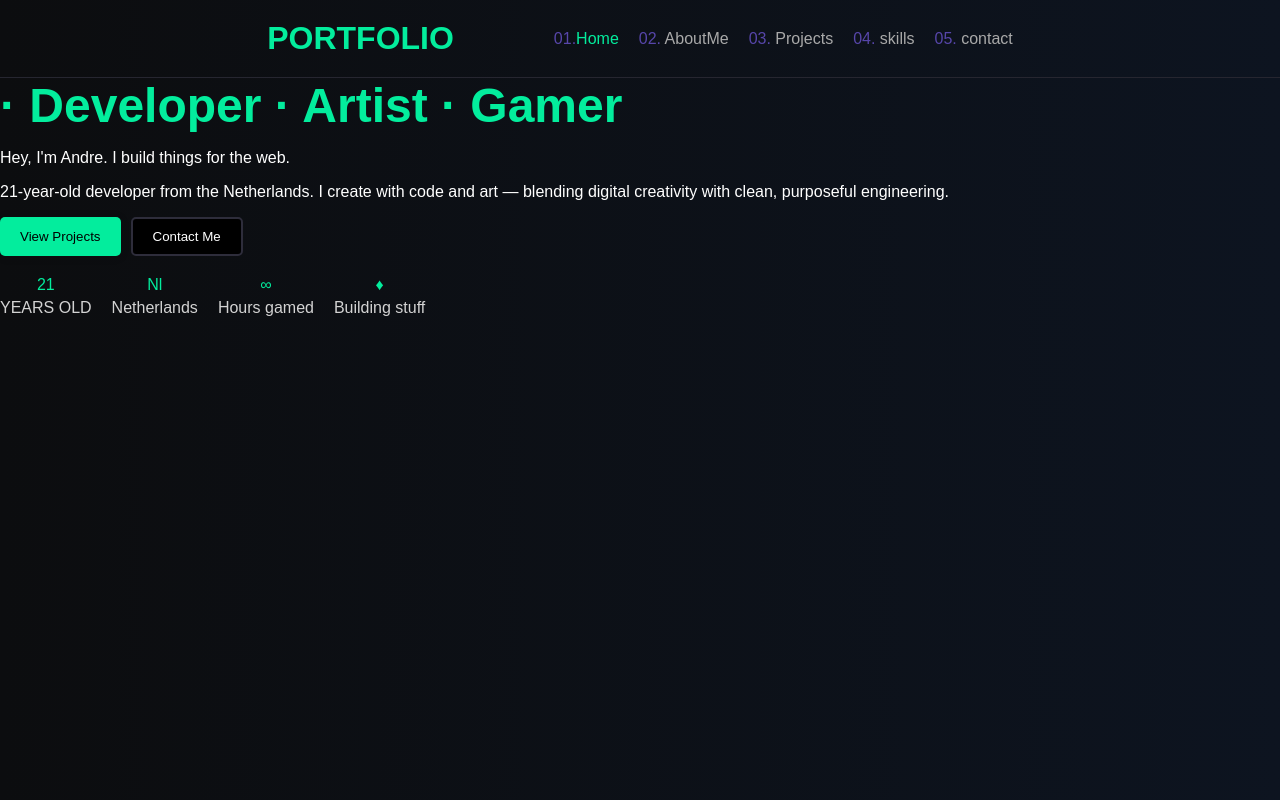
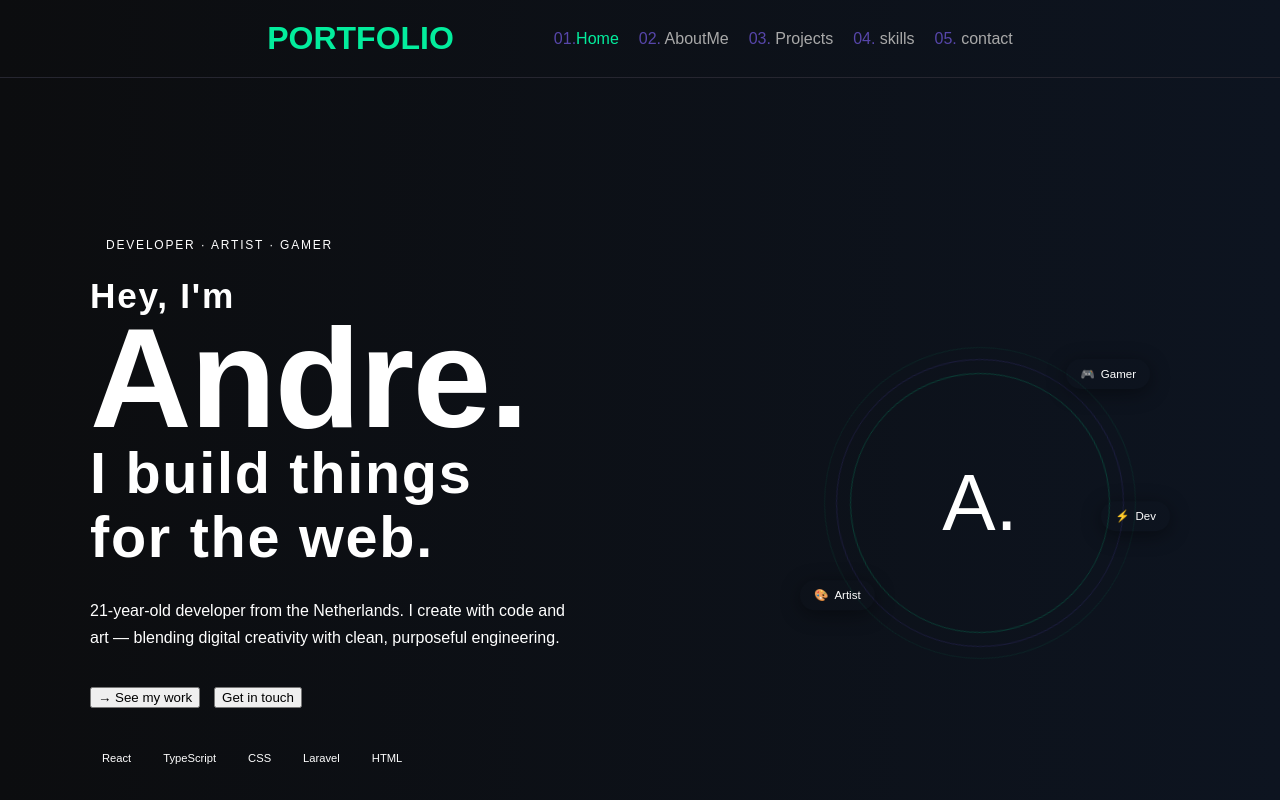
Before and after one commit to itzmitto/portfolioproject, a React (Vite) app: page / in a window 1280 px wide. Shown: the top 800 px of the page. Built offline with nearby package versions, Linux system fonts and the light colour scheme; the HTML template or start-up script is replaced by a standard one.

Commit message:
151ste commit home pagina fixed

```diff
--- a/src/pages/Home.css
+++ b/src/pages/Home.css
@@ -1,3 +1,399 @@
+ /* ANIMATIONS */
+@keyframes fadeUp {
+  from {
+    opacity: 0;
+    transform: translateY(24px);
+  }
+  to {
+    opacity: 1;
+    transform: translateY(0);
+  }
+}
+@keyframes pulse {
+  0%, 100% {
+    opacity: 1;
+    transform: scale(1);
+  }
+  50% {
+    opacity: 0.6;
+    transform: scale(0.85);
+  }
+}
+@keyframes spin {
+  from { transform: rotate(0deg); }
+  to   { transform: rotate(360deg); }
+}
+@keyframes float {
+  0%, 100% { transform: translateY(0); }
+  50%       { transform: translateY(-8px); }
+}
+@keyframes scan {
+  0%   { transform: translateX(-100%); }
+  100% { transform: translateX(200%); }
+}
+
+/* HERO */
+.hero {
+  min-height: calc(100vh - 70px);
+  display: flex;
+  flex-direction: column;
+  justify-content: center;
+  padding: 60px 40px 40px;
+  max-width: 1100px;
+  margin: 0 auto;
+  position: relative;
+}
+.hero-grid {
+  display: grid;
+  grid-template-columns: 1fr 420px;
+  gap: 80px;
+  align-items: center;
+}
+.htag {
+  display: flex;
+  align-items: center;
+  gap: 10px;
+  font-family: var(--font-mono);
+  font-size: 0.75rem;
+  color: var(--neon);
+  letter-spacing: 0.15em;
+  text-transform: uppercase;
+  margin-bottom: 24px;
+  animation: fadeUp 0.5s 0.1s ease both;
+}
+.tdot {
+  width: 6px;
+  height: 6px;
+  border-radius: 50%;
+  background: var(--neon);
+  box-shadow: 0 0 10px var(--neon);
+}
+.htitle {
+  display: flex;
+  flex-direction: column;
+  margin-bottom: 28px;
+}
+.ht-line {
+  font-family: var(--font-display);
+  font-size: clamp(1.5rem, 3vw, 2.2rem);
+  color: var(--muted);
+  letter-spacing: 0.05em;
+  animation: fadeUp 0.5s 0.2s ease both;
+}
+.ht-name {
+  font-family: var(--font-display);
+  font-size: clamp(5rem, 11vw, 9rem);
+  line-height: 0.9;
+  color: var(--text);
+  letter-spacing: -0.01em;
+  animation: fadeUp 0.5s 0.3s ease both;
+}
+.ht-dot {
+  color: var(--neon);
+}
+.ht-sub {
+  font-family: var(--font-display);
+  font-size: clamp(2rem, 4.5vw, 3.8rem);
+  color: var(--muted);
+  letter-spacing: 0.03em;
+  line-height: 1.1;
+  animation: fadeUp 0.5s 0.4s ease both;
+}
+.hdesc {
+  font-size: 1rem;
+  line-height: 1.7;
+  color: var(--muted);
+  max-width: 480px;
+  margin-bottom: 36px;
+  animation: fadeUp 0.5s 0.5s ease both;
+}
+.hctas {
+  display: flex;
+  gap: 14px;
+  margin-bottom: 40px;
+  animation: fadeUp 0.5s 0.6s ease both;
+}
+.hstack {
+  display: flex;
+  flex-wrap: wrap;
+  gap: 8px;
+  animation: fadeUp 0.5s 0.7s ease both;
+}
+.sbadge {
+  font-family: var(--font-mono);
+  font-size: 0.7rem;
+  color: var(--muted);
+  border: 1px solid var(--border);
+  padding: 4px 12px;
+  border-radius: 20px;
+  background: var(--surface);
+  transition: all 0.2s;
+}
+.sbadge:hover {
+  border-color: var(--neon2);
+  color: var(--neon2);
+}
+
+/* AVATAR / VISUAL */
+.hvisual {
+  display: flex;
+  justify-content: center;
+  align-items: center;
+  animation: fadeUp 0.6s 0.4s ease both;
+}
+.avframe {
+  position: relative;
+  width: 300px;
+  height: 300px;
+}
+.avinner {
+  position: absolute;
+  inset: 40px;
+  border-radius: 50%;
+  background: linear-gradient(135deg, var(--surface), var(--bg2));
+  border: 2px solid var(--border);
+  display: flex;
+  align-items: center;
+  justify-content: center;
+}
+.avini {
+  font-family: var(--font-display);
+  font-size: 5rem;
+  color: var(--text);
+  line-height: 1;
+}
+.avini span {
+  color: var(--neon);
+}
+.avring {
+  position: absolute;
+  border-radius: 50%;
+  border: 1px solid;
+  animation: spin linear infinite;
+}
+.r1 {
+  inset: 20px;
+  border-color: rgba(0, 245, 160, 0.2);
+  animation-duration: 12s;
+}
+.r2 {
+  inset: 6px;
+  border-color: rgba(123, 97, 255, 0.15);
+  animation-duration: 20s;
+  animation-direction: reverse;
+}
+.r3 {
+  inset: -6px;
+  border-color: rgba(0, 245, 160, 0.08);
+  animation-duration: 30s;
+}
+.fbadge {
+  position: absolute;
+  display: flex;
+  align-items: center;
+  gap: 6px;
+  background: var(--surface);
+  border: 1px solid var(--border);
+  border-radius: 30px;
+  padding: 8px 14px;
+  font-size: 0.72rem;
+  font-family: var(--font-mono);
+  color: var(--text);
+  white-space: nowrap;
+  box-shadow: 0 4px 20px rgba(0, 0, 0, 0.4);
+  animation: float ease-in-out infinite;
+}
+.fb1 {
+  top: 10px;
+  right: -20px;
+  animation-duration: 3.2s;
+}
+.fb2 {
+  bottom: 40px;
+  left: -30px;
+  animation-duration: 4s;
+  animation-delay: 0.8s;
+}
+.fb3 {
+  top: 50%;
+  right: -40px;
+  animation-duration: 3.6s;
+  animation-delay: 1.4s;
+}
+
+/* SCROLL HINT */
+.scrollh {
+  display: flex;
+  align-items: center;
+  gap: 12px;
+  position: absolute;
+  bottom: 30px;
+  left: 40px;
+  font-family: var(--font-mono);
+  font-size: 0.68rem;
+  color: var(--muted);
+  letter-spacing: 0.15em;
+  text-transform: uppercase;
+  animation: fadeUp 0.5s 1s ease both;
+}
+.sline {
+  width: 40px;
+  height: 1px;
+  background: var(--border);
+  position: relative;
+  overflow: hidden;
+}
+.sline::after {
+  content: "";
+  position: absolute;
+  inset: 0;
+  background: var(--neon);
+  animation: scan 2s ease-in-out infinite;
+}
+
+/* STATS BAR */
+.stats {
+  border-top: 1px solid var(--border);
+  background: var(--surface);
+}
+.stats-inner {
+  max-width: 1100px;
+  margin: 0 auto;
+  padding: 0 40px;
+  display: grid;
+  grid-template-columns: repeat(4, 1fr);
+}
+.sitem {
+  padding: 40px 20px;
+  display: flex;
+  flex-direction: column;
+  gap: 6px;
+  border-right: 1px solid var(--border);
+  text-align: center;
+  transition: background 0.3s;
+}
+.sitem:last-child {
+  border-right: none;
+}
+.sitem:hover {
+  background: rgba(0, 245, 160, 0.03);
+}
+.sval {
+  font-family: var(--font-display);
+  font-size: 2.5rem;
+  color: var(--neon);
+  line-height: 1;
+}
+.slbl {
+  font-family: var(--font-mono);
+  font-size: 0.7rem;
+  color: var(--muted);
+  letter-spacing: 0.1em;
+  text-transform: uppercase;
+}
+
+/* RESPONSIVE */
+@media (max-width: 900px) {
+  .hero-grid {
+    grid-template-columns: 1fr;
+    gap: 50px;
+    text-align: center;
+  }
+  .hero {
+    padding: 60px 20px 40px;
+  }
+  .hctas,
+  .hstack,
+  .hdesc {
+    justify-content: center;
+    margin-left: auto;
+    margin-right: auto;
+  }
+  .stats-inner {
+    grid-template-columns: repeat(2, 1fr);
+  }
+  .sitem:nth-child(2) {
+    border-right: none;
+  }
+  .sitem:nth-child(3) {
+    border-right: 1px solid var(--border);
+  }
+}
+
+
+
+
+
+
+
+
+
+
+
+
+
+
+
+
+
+
+
+
+
+
+
+
+
+
+
+
+
+
+
+
+
+
+
+
+
+
+
+
+
+
+
+
+
+
+
+
+
+
+
+
+
+
+
+
+
+
+
+
+
+
+
+
+
+
+
+
+
+
+
+
+
+/*
+
 .Home-container {
     h1 {
         margin: 0;
@@ -58,16 +454,12 @@
 }
 
 
+dit is de balk onderaan
 
-
-
-
-
-/* dit is de balk onderaan */
 .stat-item {
     display: flex;
     flex-direction: column;
     align-items: center;
     gap: 5px;
 
-}
+} */
--- a/src/pages/Home.tsx
+++ b/src/pages/Home.tsx
@@ -1,46 +1,188 @@
 import "./Home.css";
 import { useNavigate } from 'react-router';
 
-function Home() {
-  const navigate = useNavigate();
+export default Home;
 
+// ---- HOME ----
+function Home({ nav }) {
   return (
-    <div className="Home-container">
-      <h1> · Developer · Artist · Gamer </h1>
-      <p>Hey, I'm Andre. I build things for the web.</p>
-      <p>21-year-old developer from the Netherlands. I create with code
-        and art — blending digital creativity with clean, purposeful engineering.
-      </p>
-
-      <div className="button-group">
-        <button className="btn-primary" onClick={() => navigate('/Projects')}>
-          View Projects
-        </button>
-        <button className="btn-secondary" onClick={() => navigate('/Skills')}>
-          Contact Me
-        </button>
-      </div>
-
-      <div className="stats-bar">
-        <div className="stat-item">
-          <span className="stat-value">21</span>
-          <span className="stat-label">YEARS OLD</span>
+    <div>
+      <section className="hero">
+        <div className="hero-grid">
+          <div>
+            <div className="htag">
+              <span className="tdot" />
+              <span>Developer · Artist · Gamer</span>
+            </div>
+            <h1 className="htitle">
+              <span className="ht-line">Hey, I'm</span>
+              <span className="ht-name">
+                Andre<span className="ht-dot">.</span>
+              </span>
+              <span className="ht-sub">
+                I build things
+                <br />
+                for the web.
+              </span>
+            </h1>
+            <p className="hdesc">
+              21-year-old developer from the Netherlands. I create with
+              code and art — blending digital creativity with clean,
+              purposeful engineering.
+            </p>
+            <div className="hctas">
+              <button
+                className="btn btn-p"
+                onClick={() => nav("projects")}
+              >
+                <span>→</span> See my work
+              </button>
+              <button
+                className="btn btn-o"
+                onClick={() => nav("contact")}
+              >
+                Get in touch
+              </button>
+            </div>
+            <div className="hstack">
+              {["React", "TypeScript", "CSS", "Laravel", "HTML"].map(
+                (t) => (
+                  <span key={t} className="sbadge">
+                    {t}
+                  </span>
+                ),
+              )}
+            </div>
+          </div>
+          <div className="hvisual">
+            <div className="avframe">
+              <div className="avinner">
+                <span className="avini">
+                  A<span>.</span>
+                </span>
+              </div>
+              <div className="avring r1" />
+              <div className="avring r2" />
+              <div className="avring r3" />
+              <div className="fbadge fb1">
+                <span>🎮</span>
+                <span>Gamer</span>
+              </div>
+              <div className="fbadge fb2">
+                <span>🎨</span>
+                <span>Artist</span>
+              </div>
+              <div className="fbadge fb3">
+                <span>⚡</span>
+                <span>Dev</span>
+              </div>
+            </div>
+          </div>
         </div>
-        <div className="stat-item">
-          <span className="stat-value">Nl</span>
-          <span className="stat-label">Netherlands</span>
+        <div className="scrollh">
+          <div className="sline" />
+          <span>scroll</span>
         </div>
-        <div className="stat-item">
-          <span className="stat-value">∞</span>
-          <span className="stat-label">Hours gamed</span>
+      </section>
+      <section className="stats">
+        <div className="stats-inner">
+          {[
+            ["21", "Years old"],
+            ["NL", "Netherlands"],
+            ["∞", "Hours gamed"],
+            ["♦", "Building stuff"],
+          ].map(([v, l]) => (
+            <div key={l} className="sitem">
+              <span className="sval">{v}</span>
+              <span className="slbl">{l}</span>
+            </div>
+          ))}
         </div>
-        <div className="stat-item">
-          <span className="stat-value">♦</span>
-          <span className="stat-label">Building stuff</span>
-        </div>
-      </div>
+      </section>
     </div>
   );
 }
 
-export default Home;
+
+
+
+
+
+
+
+
+
+
+
+
+
+
+
+
+
+
+
+
+
+
+
+
+
+
+
+
+
+
+
+
+
+
+
+
+
+// import "./Home.css";
+// import { useNavigate } from 'react-router';
+
+// function Home() {
+//   const navigate = useNavigate();
+
+//   return (
+//     <div className="Home-container">
+//       <h1> · Developer · Artist · Gamer </h1>
+//       <p>Hey, I'm Andre. I build things for the web.</p>
+//       <p>21-year-old developer from the Netherlands. I create with code
+//         and art — blending digital creativity with clean, purposeful engineering.
+//       </p>
+
+//       <div className="button-group">
+//         <button className="btn-primary" onClick={() => navigate('/Projects')}>
+//           View Projects
+//         </button>
+//         <button className="btn-secondary" onClick={() => navigate('/Skills')}>
+//           Contact Me
+//         </button>
+//       </div>
+
+//       <div className="stats-bar">
+//         <div className="stat-item">
+//           <span className="stat-value">21</span>
+//           <span className="stat-label">YEARS OLD</span>
+//         </div>
+//         <div className="stat-item">
+//           <span className="stat-value">Nl</span>
+//           <span className="stat-label">Netherlands</span>
+//         </div>
+//         <div className="stat-item">
+//           <span className="stat-value">∞</span>
+//           <span className="stat-label">Hours gamed</span>
+//         </div>
+//         <div className="stat-item">
+//           <span className="stat-value">♦</span>
+//           <span className="stat-label">Building stuff</span>
+//         </div>
+//       </div>
+//     </div>
+//   );
+// }
+
+// export default Home;
```
